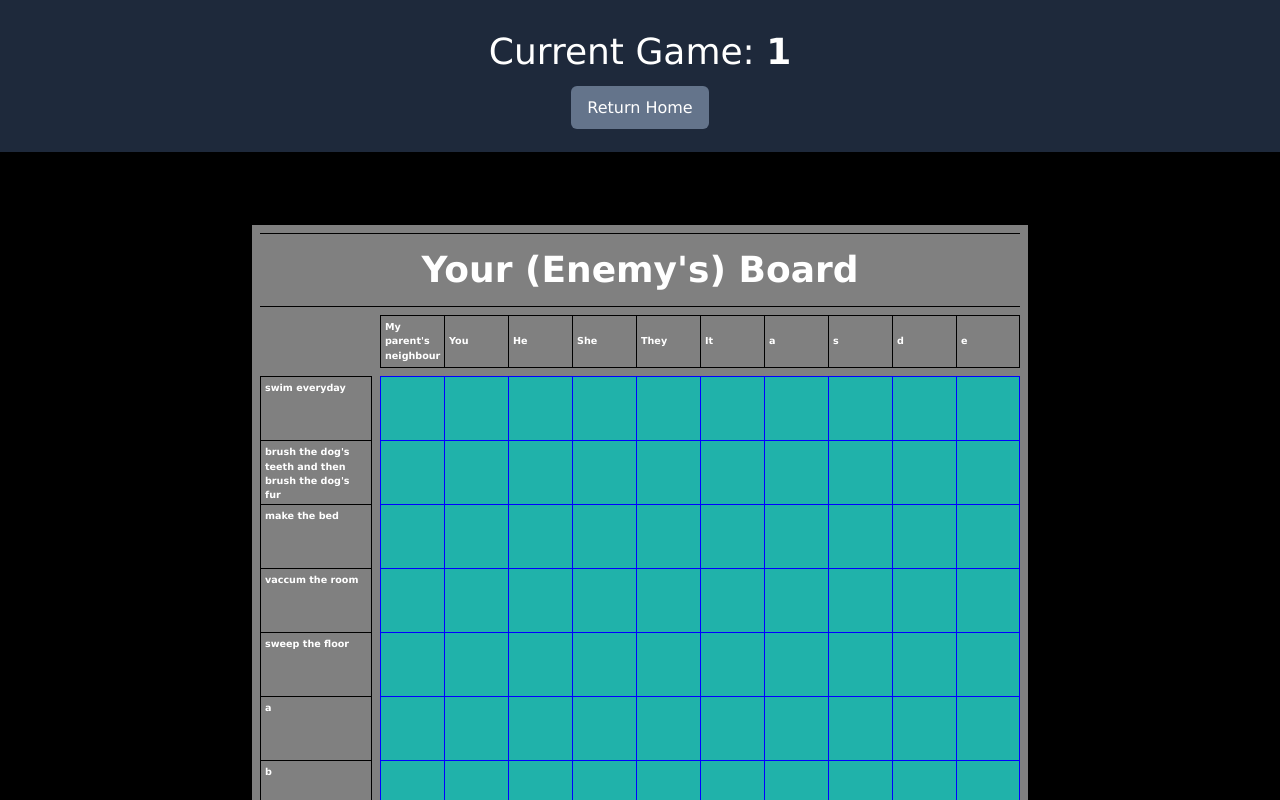
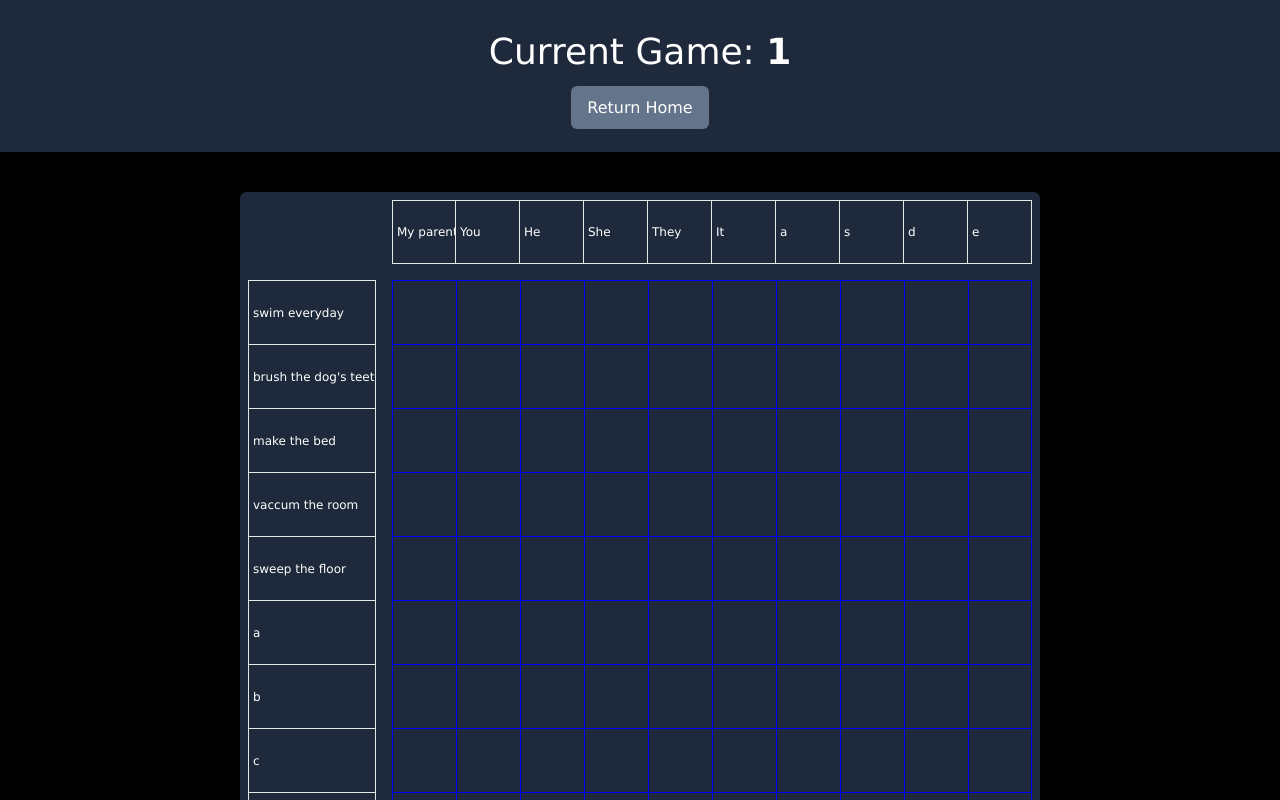
Before and after one commit to PetrusMaximus0/educational-battleship-frontend, a React (Vite) app: page /game/1 in a window 1280 px wide. Shown: the top 800 px of the page. Built offline with nearby package versions, Linux system fonts and the light colour scheme.

Commit message:
refactor-WIP: Redo the board component with new styling. Integrate the new Tag components.

```diff
--- a/src/components/Board.tsx
+++ b/src/components/Board.tsx
@@ -1,5 +1,6 @@
-import Cell from './Cell'
 import { CellData } from '../types';
+import Cell from './Cell';
+import Tag from './Tag';
 
 type Props = {
     colTags?: string[],
@@ -35,41 +36,38 @@ const Board = ({ rowTags = inRowTags, colTags = inColTags }: Props) => {
     document.documentElement.style.setProperty("--rows", numRows.toString());
 
     return (
-        <div className="game-board border border-black p-2 text-[0.60rem] my-8 font-semibold mx-auto">
-            <h2
-                className='text-center text-4xl border-t border-b border-black py-4 row-start-1 col-start-1 col-span-2'
-            >
-                Your (Enemy's) Board
-            </h2>
-            <div className='row-tags'>
-                {rowTags.map((row) =>
-                    <p
-                        className="overflow-auto p-1 w-full h-16 max-w-28 flex items-start border-l border-t border-r last:border-b border-black"
-                        key={row}
-                    >
-                        {row}
-
-                    </p>)
-                }
+        <>
+            <div className='grid grid-rows-[auto_1fr] grid-cols-[auto_1fr] bg-slate-800 w-fit rounded-md text-xs'>
+                <div className='p-2 row-start-1 col-start-2 grid grid-flow-col justify-start w-full'>
+                    {inColTags.map((tag) =>
+                        <Tag
+                            classes='flex items-center min-h-16 h-fit max-h-32 w-16 border-r border-t border-b first:border-l overflow-hidden whitespace-nowrap text-ellipsis'
+                            key={tag}
+                            tag={tag}
+                        />
+                    )}
+                </div>
+                <div className='p-2 row-start-2 col-start-1 grid justify-start'>
+                    {inRowTags.map((tag) =>
+                        <Tag
+                            classes='flex items-center w-32 h-16 border-l border-t border-r last:border-b overflow-hidden whitespace-nowrap text-ellipsis'
+                            key={tag}
+                            tag={tag}
+                        />
+                    )}
+                </div>
+                <div className='p-2 row-start-2 col-start-2 grid board-grid-template-col-row'>
+                    {
+                        boardData.map((cell) =>
+                            <Cell
+                                data={cell}
+                                key={cell.index}
+                                classes={`hover:bg-slate-500 active:bg-black w-16 h-16 cell-border ${cell.pos.y === numRows - 1 ? "cell-border-b " : ""} ${cell.pos.x === numCols - 1 ? "cell-border-r " : ""}`}
+                            />)
+                    }
+                </div>
             </div>
-            <div className='col-tags w-fit h-fit'>
-                {colTags.map((col) =>
-                    <p
-                        className='overflow-auto p-1 w-16 h-full max-h-28 flex items-center justify-start border-l border-t border-b last:border-r border-black'
-                        key={col}
-                    >
-                        {col}
-                    </p>)}
-            </div>
-            <div className='cells w-fit'>
-                {boardData.map((cell) =>
-                    <Cell
-                        classes={`hover:bg-blue-200 active:bg-black w-16 h-16 cell-border ${cell.pos.y === numRows - 1 ? "cell-border-b " : ""} ${cell.pos.x === numCols - 1 ? "cell-border-r " : ""}`}
-                        key={cell.index}
-                        data={cell}
-                    />)}
-            </div>
-        </div>
+        </>
     )
 }
 
--- a/src/index.scss
+++ b/src/index.scss
@@ -13,7 +13,6 @@ body {
 }
 
 .cells {
-    background-color: lightseagreen;
     min-width: fit-content;
 
     display: grid;
@@ -21,6 +20,11 @@ body {
     grid-template-rows: repeat(var(--rows), 1fr);
     grid-column-start: 2;
     grid-row-start: 3;
+}
+
+.board-grid-template-col-row {
+    grid-template-columns: repeat(var(--columns), 1fr);
+    grid-template-rows: repeat(var(--rows), 1fr);
 }
 
 .game-board {
```
